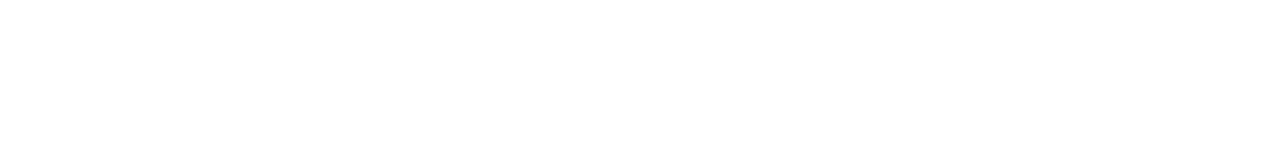
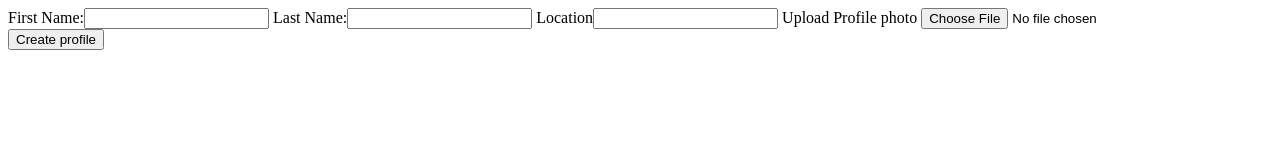
Before and after one commit to denisdelaki/liker-, a plain HTML site: page index.html in a window 1280 px wide. Drawn offline with Linux system fonts and the light colour scheme.

Commit message:
created the profile form

```diff
--- a/index.html
+++ b/index.html
@@ -8,7 +8,18 @@
     <link rel="stylesheet" href="./assets/css/styles.css">
 </head>
 <body>
-
+    <div>
+        <!--create profile-->
+        <form id="profileForm">
+            <label for="fName">First Name:</label><input type="text" name="fName">
+            <label for="lName">Last Name:</label><input type="text" name="lName">
+            <label for="location">Location</label><input type="text" name="location">
+            <label for="image">Upload Profile photo</label> <input type="file" name="image" id="image" accept="image/*" >
+            <input type="button" value="Create profile">
+        </form>
+    </div>
+    <!--Render the profile-->
+    <div></div>
   <script src="/assets/JS/script.js"></script>
 </body>
 </html>
```
